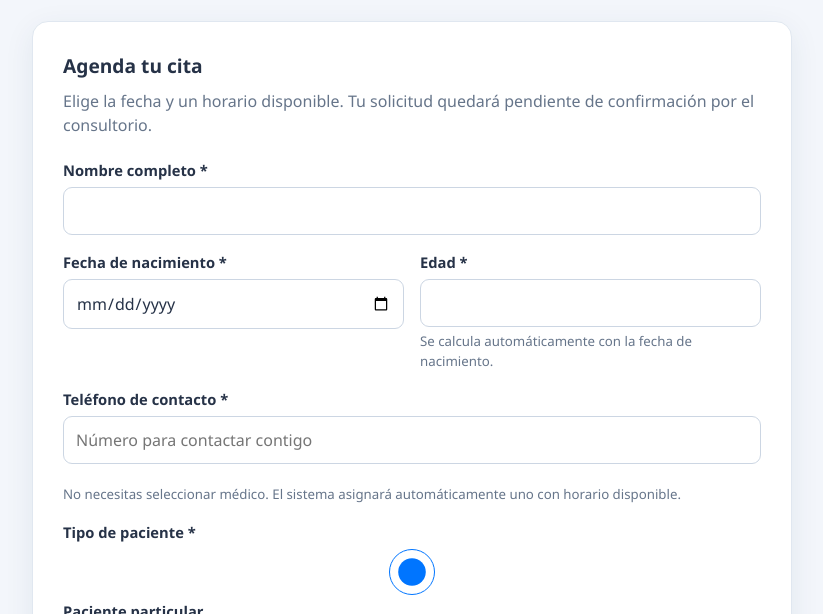
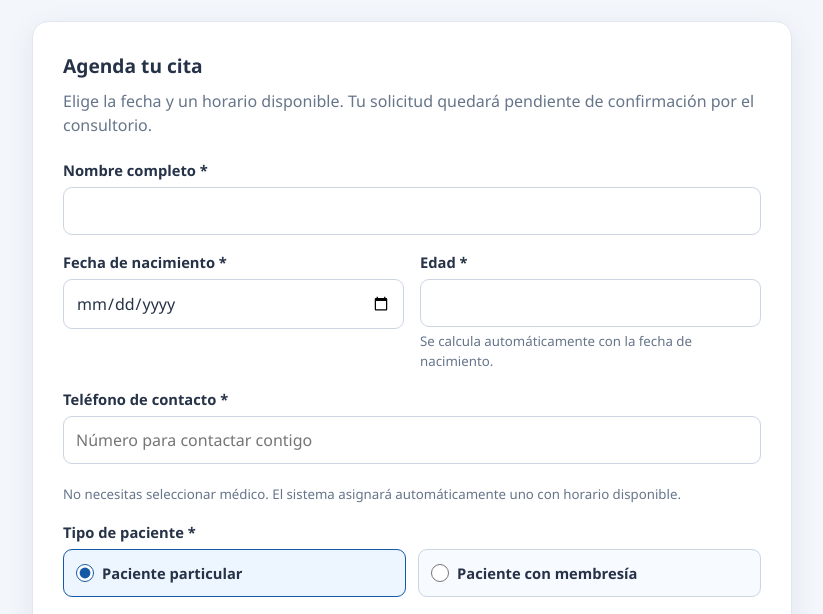
Before and after one commit to luismiguelcortez97-eng/consultorio_medicocc, a website: page reservar.html in a window 1280 px wide. Shown: the part 186-800 px from the top of the page, without its empty margins (228-1051 px from the left). Drawn offline with Linux system fonts and the light colour scheme; no server answers.

Commit message:
Estilizar selector de tipo de paciente

```diff
--- a/css/styles.css
+++ b/css/styles.css
@@ -1055,3 +1055,7 @@
 .booking-contact{display:flex;justify-content:center;flex-wrap:wrap;gap:10px;margin:0 0 20px}.booking-contact-link{display:inline-flex;align-items:center;justify-content:center;min-height:42px;padding:10px 16px;border:1px solid #c8d8eb;border-radius:9px;background:#fff;color:#174f8c;font-weight:700;text-decoration:none}.booking-contact-whatsapp{background:#eaf8ef;border-color:#b8e2c6;color:#176b39}
 
 .booking-verify-card{margin-top:18px}.booking-verify-or{margin:12px 0;text-align:center;color:#64748b;font-weight:700}.booking-status-result{margin-top:10px;padding:12px;border:1px solid #d7e0ec;border-radius:10px;background:#f7f9fc}.booking-status-result p{margin:6px 0 0;color:#46566b}
+
+
+/* Selección de tipo de paciente en citas públicas */
+.booking-patient-types{display:flex;gap:12px;flex-wrap:wrap}.booking-patient-types label{display:flex;align-items:center;gap:8px;flex:1;min-width:180px;padding:12px;border:1px solid #ccd6e3;border-radius:9px;background:#f7faff;cursor:pointer}.booking-patient-types input{width:18px;height:18px;min-height:18px;accent-color:#1459a6}.booking-patient-types label:has(input:checked){border-color:#1459a6;background:#edf5ff}
```
